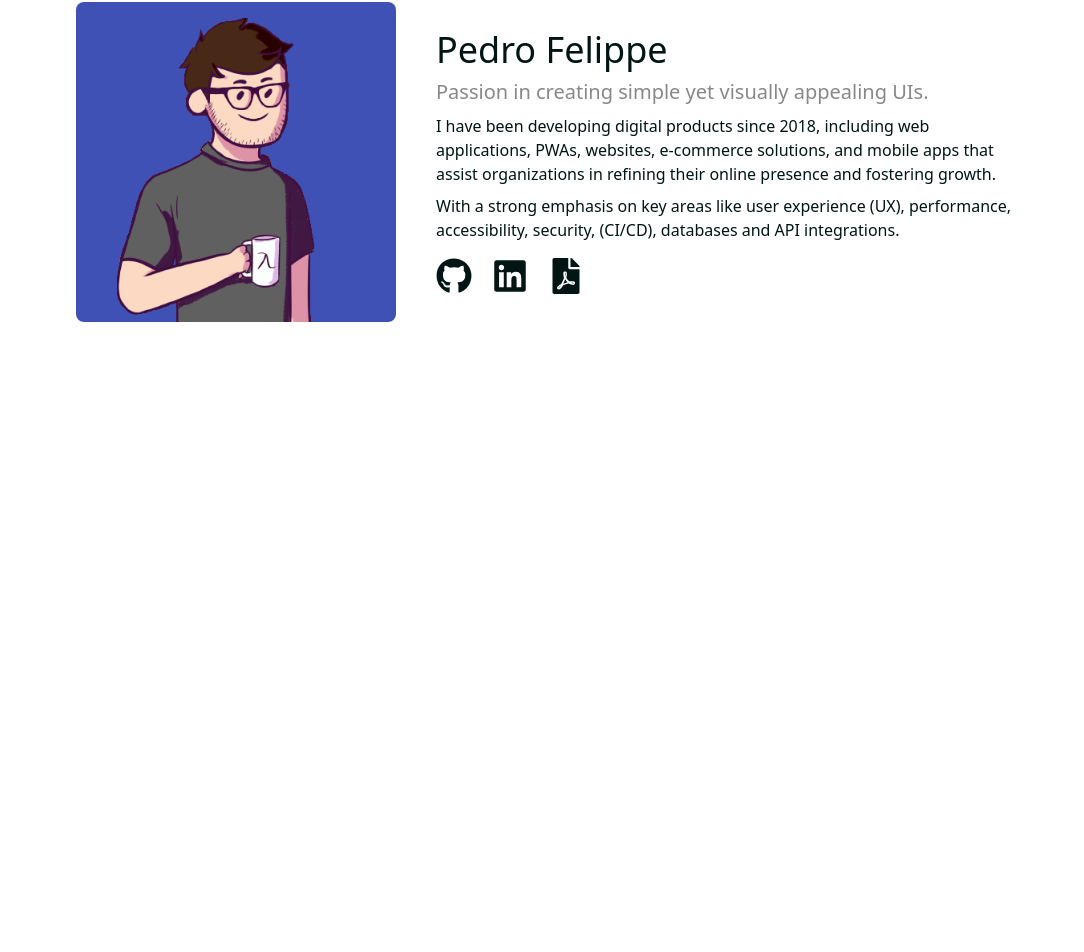
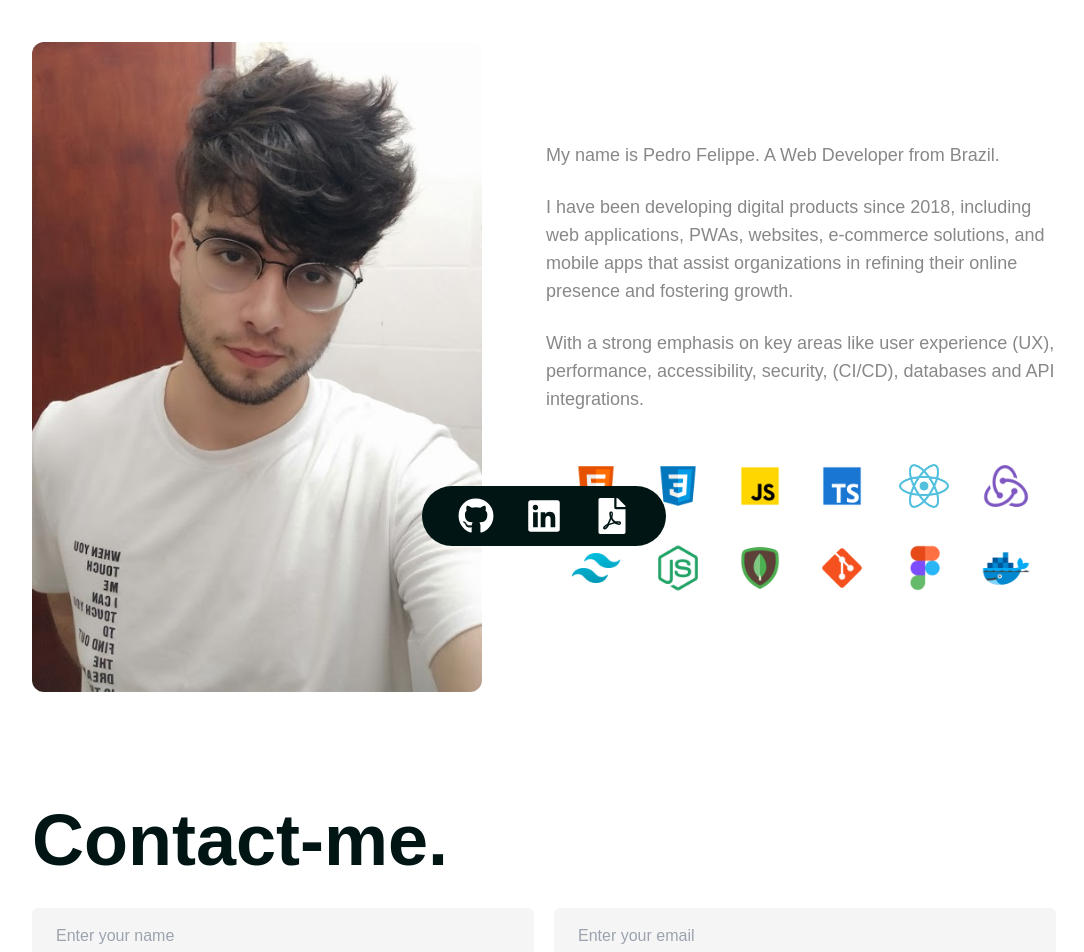
Before and after one commit to pefelippe/Portfolio, a Next.js app: page / in a window 1280 px wide. Shown: the part 238-1190 px from the top of the page, without its empty margins (96-1180 px from the left). Before the commit the page ends 800 px from the top, so only its background shows below. Built offline with nearby package versions, Linux system fonts and the light colour scheme.

Commit message:
one moar refactor

```diff
--- a/pages/_app.tsx
+++ b/pages/_app.tsx
@@ -6,14 +6,13 @@ import "../styles/globals.css";
 import type { AppProps } from "next/app";
 import Head from "next/head";
 import Footer from "../src/components/layout/Footer";
-import Header from "../src/components/layout/Header";
 export default function App({ Component, pageProps }: AppProps) {
   return (
     <motion.div
       className={`
     overflow-x-hidden overflow-y-scroll h-screen min-h-fit min-w-[400px] mx-auto scroll-smooth w-full
     scrollbar scrollbar-track-gray-400/20 scrollbar-thumb-blue scrollbar-track-[#929af6] overflow-hidden
-     font-sans bg-[##FBFFFE text-[#001514]`}
+     font-bricolage-grotesque bg-[##FBFFFE text-[#001514]`}
     >
       <Head>
         <title>Pedro Felippe</title>
--- a/pages/index.tsx
+++ b/pages/index.tsx
@@ -1,13 +1,15 @@
 import { motion } from "framer-motion";
 
+import AboutContent from "../src/content/AboutContent";
+import ContactContent from "../src/content/ContactContent";
 import HeroContent from "../src/content/HeroContent";
 
 export default function Home() {
   return (
-    <motion.div className=" flex flex-col justify-center gap-[15vh] mx-auto w-full  h-fit  min-h-screen  items-start  px-6 overflow-hidden">
+    <motion.div className=" flex flex-col justify-center py-[10vh]  gap-[5vh]   mx-auto w-full  h-fit  min-h-screen  items-start  px-6 overflow-hidden">
       <HeroContent />
-      {/* <AboutContent /> */}
-      {/* <ContactContent /> */}
+      <AboutContent />
+      <ContactContent />
     </motion.div>
   );
 }
--- a/src/components/Links.tsx
+++ b/src/components/Links.tsx
@@ -9,7 +9,7 @@ function Links() {
       initial={{ y: 25, opacity: 0 }}
       animate={{ y: 0, opacity: 1 }}
       transition={{ duration: 0.5, delay: 1 }}
-      className="w-fit flex items-center  justify-start gap-5  text-[#001514]  "
+      className="w-fit mx-auto py-3 px-9 flex  items-center  justify-center gap-8 bg-[#001514] rounded-full text-[#fff] "
     >
       <AnimatedBtn
         className="rounded-md   font-semibold "
--- a/src/components/MessageForm.tsx
+++ b/src/components/MessageForm.tsx
@@ -63,7 +63,7 @@ export default function MessageForm({}) {
               {...register("firstName", { required: true, maxLength: 50 })}
               id="first-name"
               placeholder="Enter your name"
-              className="bg-[#242424] px-6 py-4 w-full rounded-md focus:outline-none focus:ring focus:ring-blue-500"
+              className="bg-[#f5f5f5] px-6 py-4 w-full rounded-md focus:outline-none focus:ring focus:ring-blue-500"
             />
           </div>
           <input
@@ -71,7 +71,7 @@ export default function MessageForm({}) {
             id="email"
             placeholder="Enter your email"
             type="email"
-            className="bg-[#242424]  px-6 py-4 w-full rounded-md focus:outline-none focus:ring focus:ring-blue-500"
+            className="bg-[#f5f5f5]  px-6 py-4 w-full rounded-md focus:outline-none focus:ring focus:ring-blue-500"
           />
         </div>
 
@@ -80,12 +80,12 @@ export default function MessageForm({}) {
           id="message"
           placeholder="Message"
           className="  px-6 py-4  rounded-md
-            focus:outline-none focus:ring focus:ring-blue-500 min-h-[350px]  bg-[#242424] "
+            focus:outline-none focus:ring focus:ring-blue-500 min-h-[250px]  bg-[#f5f5f5] "
         />
 
         <motion.button
           type="submit"
-          className="bg-blue/80 hover:bg-blue/70 text-white py-4  px-12 rounded-md justify-start w-full  mx-auto
+          className="bg-blue/95 hover:bg-blue/80 text-white py-4  px-12 rounded-md justify-start w-full  mx-auto
           transition-all font-medium text-xl focus:outline-none focus:ring focus:ring-blue-500 "
         >
           {isLoading ? "Sending..." : "Start partnership!"}
--- a/src/components/Skills.tsx
+++ b/src/components/Skills.tsx
@@ -12,7 +12,7 @@ function Skills() {
       className=" text-xl  font-thin
       flex flex-col  items-center   "
     >
-      <div className="grid  grid-cols-6 gap-8  w-fit ">
+      <div className="grid grid-cols-6 gap-8">
         {technologies.map((tech) => {
           return (
             <motion.div
@@ -21,9 +21,9 @@ function Skills() {
                 transition: { duration: 0.1 },
               }}
               key={tech.name}
-              className="flex flex-col items-center w-fit"
+              className="flex flex-col items-center w-full"
             >
-              <Image width={40} height={40} src={tech.imgUrl} alt={tech.name} />
+              <Image width={50} height={50} src={tech.imgUrl} alt={tech.name} />
             </motion.div>
           );
         })}
--- a/src/components/layout/Footer.tsx
+++ b/src/components/layout/Footer.tsx
@@ -1,14 +1,13 @@
 import { motion } from "framer-motion";
+
+import Links from "../Links";
 
 function Footer() {
   const year = new Date().getFullYear();
 
   return (
-    <motion.footer
-      className="w-full  bottom-0 left-0 right-0  z-20 absolute  h-[10vh]   shadow-xs shadow-gray-300
-  items-center  flex mx-auto  text-base font-normal justify-center"
-    >
-      {/* <Links /> */}
+    <motion.footer className="absolute bottom-4 left-0 right-0 z-20  ">
+      <Links />
     </motion.footer>
   );
 }
--- a/src/content/AboutContent.tsx
+++ b/src/content/AboutContent.tsx
@@ -6,19 +6,29 @@ import Skills from "../components/Skills";
 function AboutContent() {
   return (
     <motion.div
-      className="flex flex-col justify-start gap-12 w-full mx-auto h-fit max-w-5xl text-center
-      items-center lg:items-start "
+      className="flex flex-col justify-start gap-20 w-full mx-auto h-fit max-w-5xl
+    items-center md:items-start py-8 "
     >
-      <div className="flex gap-6 lg:gap-[10vh] lg:items-center relative max-lg:flex-col ">
+      <div className="flex gap-8 md:gap-16 items-center relative max-md:max-w-xl max-md:mx-auto max-md:flex-col ">
+        <motion.img
+          initial={{ opacity: 0, x: -75 }}
+          animate={{ opacity: 1, x: 0 }}
+          transition={{ duration: 0.75 }}
+          whileHover={{
+            scale: 1.01,
+            transition: { duration: 0.1 },
+          }}
+          src="/assets/pedrof.jpg"
+          alt="me"
+          className="max-md:max-h-[300px]  w-full md:max-w-[450px] h-[650px] object-cover rounded-xl"
+        />
+
         <motion.div
-          initial={{ opacity: 0, x: 75 }}
-          animate={{ opacity: 1, x: 0 }}
-          transition={{ duration: 1, delay: 0.5 }}
-          className="relative text-[#888]  font-light text-xl  gap-6 flex flex-col  h-full "
+          initial={{ opacity: 0, y: -75 }}
+          animate={{ opacity: 1, y: 0 }}
+          transition={{ duration: 0.75 }}
+          className="relative text-[#888]  font-extralight text-lg  gap-6 flex flex-col  h-full "
         >
-          <h1 className="font-medium  text-white text-2xl mx-auto bg-blue px-2">
-            Who am i?
-          </h1>
           <p> My name is Pedro Felippe. A Web Developer from Brazil. </p>
           <p>
             I have been developing digital products since 2018, including web
@@ -26,7 +36,7 @@ function AboutContent() {
             that assist organizations in refining their online presence and
             fostering growth.
           </p>
-          <p className="mb-auto">
+          <p className="mb-6">
             With a strong emphasis on key areas like{" "}
             <span className="">
               user experience (UX), performance, accessibility, security,
@@ -34,6 +44,7 @@ function AboutContent() {
             </span>
             .
           </p>
+
           <Skills />
         </motion.div>
       </div>
--- a/src/content/ContactContent.tsx
+++ b/src/content/ContactContent.tsx
@@ -9,10 +9,10 @@ function Contact() {
       initial={{ opacity: 0, y: 50 }}
       whileInView={{ opacity: 1, y: 0 }}
       transition={{ duration: 0.5 }}
-      className="mx-auto flex flex-col w-full items-start h-fit justify-start max-w-5xl gap-8 "
+      className="mx-auto flex flex-col w-full items-start h-fit justify-start max-w-5xl gap-8 py-[5vh]"
     >
-      <h1 className="font-medium  text-white text-2xl mx-auto bg-blue px-2">
-        Let's work together!
+      <h1 className="text-5xl md:text-7xl  font-bold leading-[1.2]">
+        Contact-me.
       </h1>
 
       <MessageForm />
--- a/src/content/HeroContent.tsx
+++ b/src/content/HeroContent.tsx
@@ -1,48 +1,15 @@
 /* eslint-disable react/no-unescaped-entities */
 import { motion } from "framer-motion";
-
-import Links from "../components/Links";
 
 export default function About() {
   return (
     <motion.div
-      className="flex  w-full  mx-auto text-center lg:text-start max-lg:flex-col
-    justify-center items-center gap-3 lg:gap-10"
+      className="flex  w-full  text-start flex-col
+    justify-start items-start gap-3 max-w-5xl mx-auto"
     >
-      <motion.img
-        src="/assets/avatar-pdr.png"
-        alt="me"
-        className="max-lg:max-h-[150px] max-lg:max-w-[150px]  w-full max-w-xs object-fit rounded-full lg:rounded-lg  transition-all"
-      />
-      <motion.div
-        initial={{ x: 75 }}
-        animate={{ x: 0 }}
-        transition={{ duration: 1 }}
-        className="flex flex-col gap-2 text-md font-normal max-w-xl "
-      >
-        <span className="text-3xl md:text-4xl  font-medium leading-[1.2] ">
-          Pedro Felippe <br />
-        </span>
-        <h3 className="text-xl  text-[#888] font-normal ">
-          Passion in creating simple yet visually appealing UIs.
-        </h3>
-
-        <p className="   ">
-          I have been developing digital products since 2018, including web
-          applications, PWAs, websites, e-commerce solutions, and mobile apps
-          that assist organizations in refining their online presence and
-          fostering growth.
-        </p>
-        <p className=" mb-2 ">
-          With a strong emphasis on key areas like{" "}
-          <span className="">
-            user experience (UX), performance, accessibility, security, (CI/CD),
-            databases and API integrations
-          </span>
-          .
-        </p>
-        <Links />
-      </motion.div>
+      <span className="text-6xl md:text-9xl  font-bold leading-[1.2]">
+        Pedro Felippe. <br />
+      </span>
     </motion.div>
   );
 }
--- a/styles/globals.css
+++ b/styles/globals.css
@@ -2,8 +2,7 @@
 @import "tailwindcss/components";
 @import "tailwindcss/utilities";
 
-@import url("https://fonts.googleapis.com/css2?family=Poppins&display=swap");
-@import url("https://fonts.googleapis.com/css2?family=Fira+Sans:wght@400;700&display=swap");
+@import url("https://fonts.googleapis.com/css2?family=Bricolage+Grotesque:opsz,wght@12..96,200;12..96,300;12..96,400;12..96,500;12..96,600;12..96,700;12..96,800&family=Fira+Sans:ital,wght@0,100;0,200;0,300;0,400;0,500;0,600;0,700;0,800;0,900;1,100;1,200;1,300;1,400;1,500;1,600;1,700;1,800;1,900&display=swap");
 
 @layer base {
   html {
--- a/tailwind.config.js
+++ b/tailwind.config.js
@@ -5,12 +5,7 @@ module.exports = {
   theme: {
     darkMode: "class",
     fontFamily: {
-      fontFamily: {
-        gotham: ["Gotham HTF", "sans"],
-        sans: ['"Fira Sans"', "sans-serif"],
-        matter: ["Matter", "cursive"],
-        roboto: ["Roboto", "sans-serif"],
-      },
+      "bricolage-grotesque": ["Bricolage Grotesque", "sans-serif"],
     },
     colors: {
       transparent: "transparent",
```
